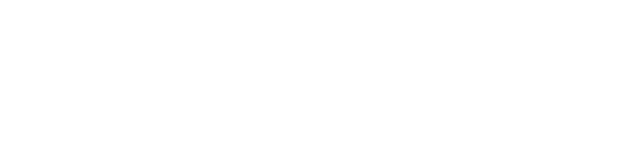
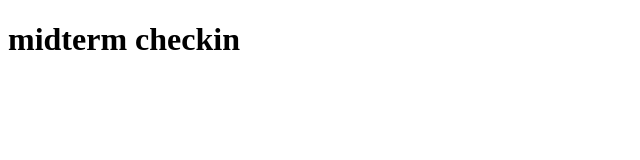
Before and after one commit to HGreen9/Midterm-practice-delete-me, a plain HTML site: page index.html in a window 1280 px wide. Shown: the whole page, without its empty margins (0-640 px from the left). Drawn offline with Linux system fonts and the light colour scheme.

Commit message:
added files

```diff
--- a/index.html
+++ b/index.html
@@ -3,9 +3,11 @@
 <head>
     <meta charset="UTF-8">
     <meta name="viewport" content="width=device-width, initial-scale=1.0">
-    <title>Document</title>
+    <title>midterm checkin</title>
 </head>
 <body>
 
+<h1>midterm checkin</h1>
+
 </body>
 </html>
```
Also changed, not shown: scrypt.js (added), style.css (added), 1 other file.
